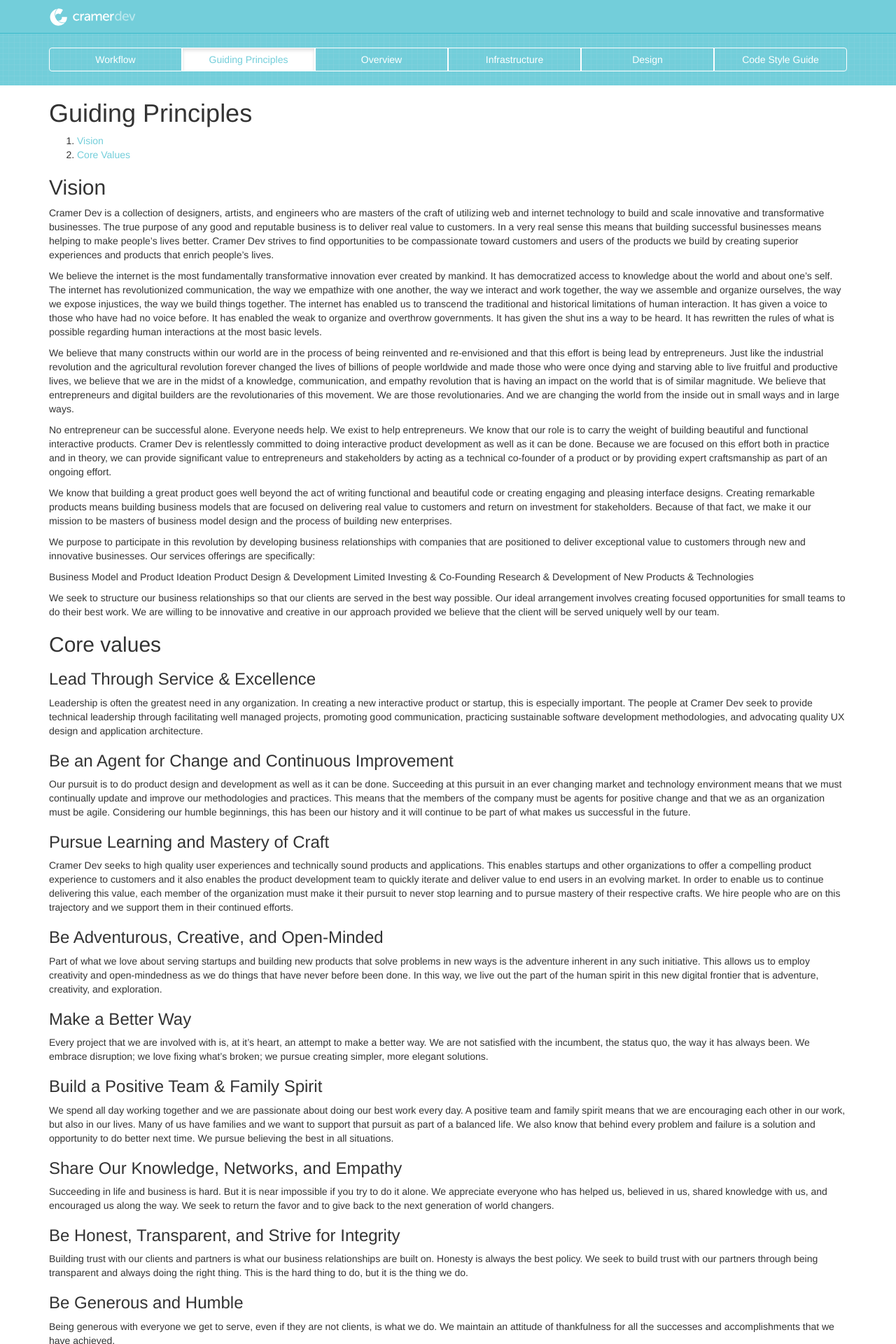
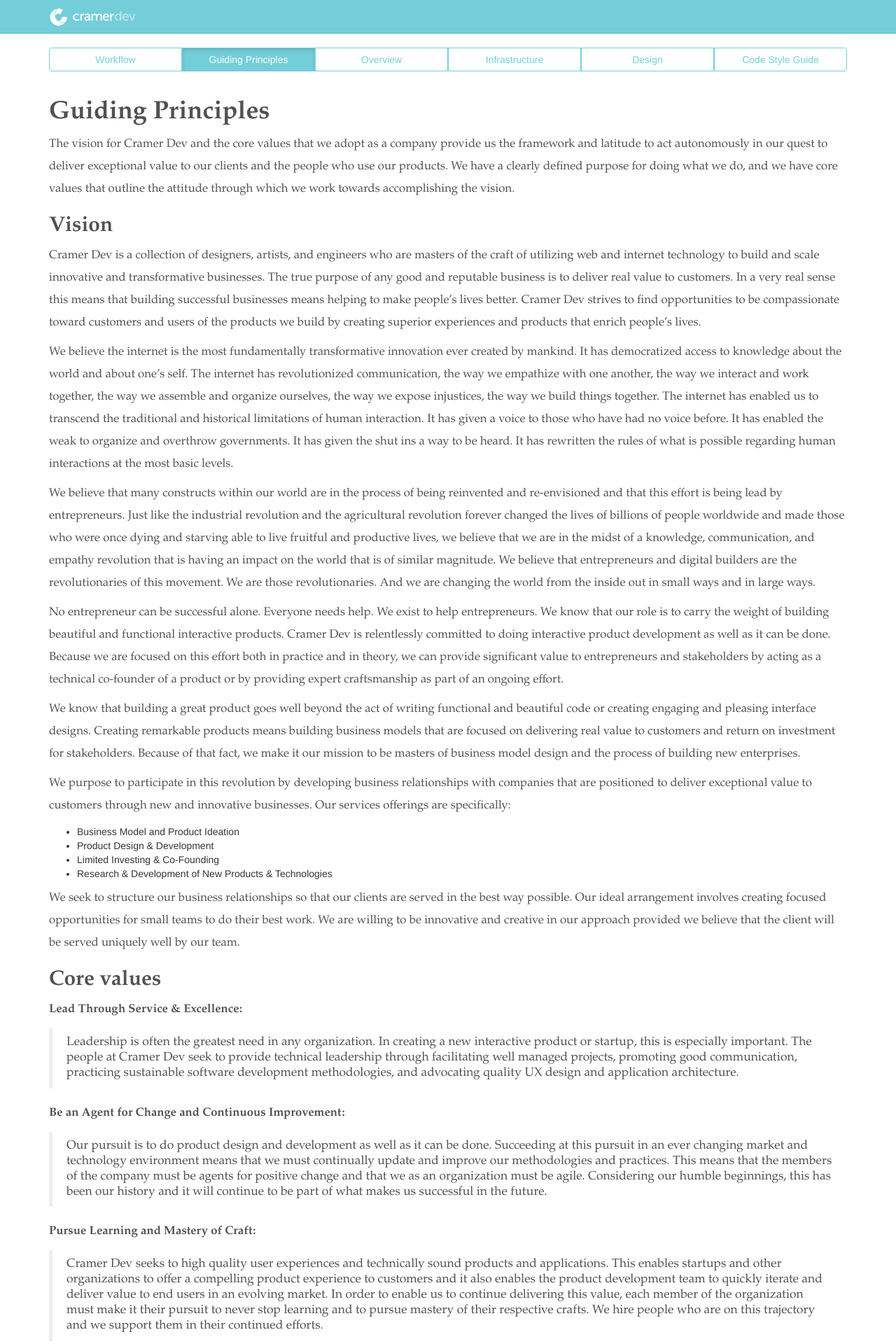
Before and after one commit to cramerdev/docs, a Jekyll site: the page built from _posts/2013-9-24-guiding-principles.markdown, in a window 1280 px wide. Shown: the top 1920 px of the page at 70% size. Built offline with Jekyll 4.4.1, drawn with Linux system fonts in a browser that asks for light colours; Markdown is read by kramdown in place of the engine named in the settings; some of the changed text lies outside the part shown.

Commit message:
Updating the overview and principles
plus a few smaller css changes to make things a bit more neutral so the
focus is on the content and not the teal color.

```diff
--- a/_posts/2013-9-24-guiding-principles.markdown
+++ b/_posts/2013-9-24-guiding-principles.markdown
@@ -3,13 +3,13 @@
 title: Guiding Principles
 ---
 
-1. [Vision](#Vision)
-2. [Core Values](#Core)
+The vision for Cramer Dev and the core values that we adopt as a company provide us the framework and latitude to act autonomously in our quest to deliver exceptional value to our clients and the people who use our products. We have a clearly defined purpose for doing what we do, and we have core values that outline the attitude through which we work towards accomplishing the vision.
 
 ## Vision
-Cramer Dev is a collection of designers, artists, and engineers who are masters of the craft of utilizing web and internet technology to build and scale innovative and transformative businesses. The true purpose of any good and reputable business is to deliver real value to customers. In a very real sense this means that building successful businesses means helping to make people’s lives better. Cramer Dev strives to find opportunities to be compassionate toward customers and users of the products we build by creating superior experiences and products that enrich people’s lives.
 
-We believe the internet is the most fundamentally transformative innovation ever created by mankind. It has democratized access to knowledge about the world and about one’s self. The internet has revolutionized communication, the way we empathize with one another, the way we interact and work together, the way we assemble and organize ourselves, the way we expose injustices, the way we build things together. The internet has enabled us to transcend the traditional and historical limitations of human interaction. It has given a voice to those who have had no voice before. It has enabled the weak to organize and overthrow governments. It has given the shut ins a way to be heard. It has rewritten the rules of what is possible regarding human interactions at the most basic levels.
+Cramer Dev is a collection of designers, artists, and engineers who are masters of the craft of utilizing web and internet technology to build and scale innovative and transformative businesses. The true purpose of any good and reputable business is to deliver real value to customers. In a very real sense this means that building successful businesses means helping to make people's lives better. Cramer Dev strives to find opportunities to be compassionate toward customers and users of the products we build by creating superior experiences and products that enrich people's lives.
+
+We believe the internet is the most fundamentally transformative innovation ever created by mankind. It has democratized access to knowledge about the world and about one's self. The internet has revolutionized communication, the way we empathize with one another, the way we interact and work together, the way we assemble and organize ourselves, the way we expose injustices, the way we build things together. The internet has enabled us to transcend the traditional and historical limitations of human interaction. It has given a voice to those who have had no voice before. It has enabled the weak to organize and overthrow governments. It has given the shut ins a way to be heard. It has rewritten the rules of what is possible regarding human interactions at the most basic levels.
 
 We believe that many constructs within our world are in the process of being reinvented and re-envisioned and that this effort is being lead by entrepreneurs. Just like the industrial revolution and the agricultural revolution forever changed the lives of billions of people worldwide and made those who were once dying and starving able to live fruitful and productive lives, we believe that we are in the midst of a knowledge, communication, and empathy revolution that is having an impact on the world that is of similar magnitude. We believe that entrepreneurs and digital builders are the revolutionaries of this movement. We are those revolutionaries. And we are changing the world from the inside out in small ways and in large ways.
 
@@ -19,40 +19,41 @@
 
 We purpose to participate in this revolution by developing business relationships with companies that are positioned to deliver exceptional value to customers through new and innovative businesses. Our services offerings are specifically:
 
-Business Model and Product Ideation
-Product Design & Development
-Limited Investing & Co-Founding
-Research & Development of New Products & Technologies
+* Business Model and Product Ideation
+* Product Design & Development
+* Limited Investing & Co-Founding
+* Research & Development of New Products & Technologies
 
 We seek to structure our business relationships so that our clients are served in the best way possible. Our ideal arrangement involves creating focused opportunities for small teams to do their best work. We are willing to be innovative and creative in our approach provided we believe that the client will be served uniquely well by our team.
 
+
 ## Core values
-### Lead Through Service & Excellence
-Leadership is often the greatest need in any organization. In creating a new interactive product or startup, this is especially important. The people at Cramer Dev seek to provide technical leadership through facilitating well managed projects, promoting good communication, practicing sustainable software development methodologies, and advocating quality UX design and application architecture.
+**Lead Through Service & Excellence:**
+>Leadership is often the greatest need in any organization. In creating a new interactive product or startup, this is especially important. The people at Cramer Dev seek to provide technical leadership through facilitating well managed projects, promoting good communication, practicing sustainable software development methodologies, and advocating quality UX design and application architecture.
 
-### Be an Agent for Change and Continuous Improvement
-Our pursuit is to do product design and development as well as it can be done. Succeeding at this pursuit in an ever changing market and technology environment means that we must continually update and improve our methodologies and practices. This means that the members of the company must be agents for positive change and that we as an organization must be agile. Considering our humble beginnings, this has been our history and it will continue to be part of what makes us successful in the future.
+**Be an Agent for Change and Continuous Improvement:**
+> Our pursuit is to do product design and development as well as it can be done. Succeeding at this pursuit in an ever changing market and technology environment means that we must continually update and improve our methodologies and practices. This means that the members of the company must be agents for positive change and that we as an organization must be agile. Considering our humble beginnings, this has been our history and it will continue to be part of what makes us successful in the future.
 
-### Pursue Learning and Mastery of Craft
-Cramer Dev seeks to high quality user experiences and technically sound products and applications. This enables startups and other organizations to offer a compelling product experience to customers and it also enables the product development team to quickly iterate and deliver value to end users in an evolving market. In order to enable us to continue delivering this value, each member of the organization must make it their pursuit to never stop learning and to pursue mastery of their respective crafts. We hire people who are on this trajectory and we support them in their continued efforts.
+**Pursue Learning and Mastery of Craft:**
+> Cramer Dev seeks to high quality user experiences and technically sound products and applications. This enables startups and other organizations to offer a compelling product experience to customers and it also enables the product development team to quickly iterate and deliver value to end users in an evolving market. In order to enable us to continue delivering this value, each member of the organization must make it their pursuit to never stop learning and to pursue mastery of their respective crafts. We hire people who are on this trajectory and we support them in their continued efforts.
 
-### Be Adventurous, Creative, and Open-Minded
-Part of what we love about serving startups and building new products that solve problems in new ways is the adventure inherent in any such initiative. This allows us to employ creativity and open-mindedness as we do things that have never before been done. In this way, we live out the part of the human spirit in this new digital frontier that is adventure, creativity, and exploration.
+**Be Adventurous, Creative, and Open-Minded:**
+> Part of what we love about serving startups and building new products that solve problems in new ways is the adventure inherent in any such initiative. This allows us to employ creativity and open-mindedness as we do things that have never before been done. In this way, we live out the part of the human spirit in this new digital frontier that is adventure, creativity, and exploration.
 
-### Make a Better Way
-Every project that we are involved with is, at it’s heart, an attempt to make a better way. We are not satisfied with the incumbent, the status quo, the way it has always been. We embrace disruption; we love fixing what’s broken; we pursue creating simpler, more elegant solutions.
+**Make a Better Way:**
+> Every project that we are involved with is, at it’s heart, an attempt to make a better way. We are not satisfied with the incumbent, the status quo, the way it has always been. We embrace disruption; we love fixing what's broken; we pursue creating simpler, more elegant solutions.
 
-### Build a Positive Team & Family Spirit
-We spend all day working together and we are passionate about doing our best work every day. A positive team and family spirit means that we are encouraging each other in our work, but also in our lives. Many of us have families and we want to support that pursuit as part of a balanced life. We also know that behind every problem and failure is a solution and opportunity to do better next time. We pursue believing the best in all situations.
+**Build a Positive Team & Family Spirit:**
+> We spend all day working together and we are passionate about doing our best work every day. A positive team and family spirit means that we are encouraging each other in our work, but also in our lives. Many of us have families and we want to support that pursuit as part of a balanced life. We also know that behind every problem and failure is a solution and opportunity to do better next time. We pursue believing the best in all situations.
 
-### Share Our Knowledge, Networks, and Empathy
-Succeeding in life and business is hard. But it is near impossible if you try to do it alone. We appreciate everyone who has helped us, believed in us, shared knowledge with us, and encouraged us along the way. We seek to return the favor and to give back to the next generation of world changers.
+**Share Our Knowledge, Networks, and Empathy:**
+> Succeeding in life and business is hard. But it is near impossible if you try to do it alone. We appreciate everyone who has helped us, believed in us, shared knowledge with us, and encouraged us along the way. We seek to return the favor and to give back to the next generation of world changers.
 
-### Be Honest, Transparent, and Strive for Integrity
-Building trust with our clients and partners is what our business relationships are built on. Honesty is always the best policy. We seek to build trust with our partners through being transparent and always doing the right thing. This is the hard thing to do, but it is the thing we do.
+**Be Honest, Transparent, and Strive for Integrity:**
+> Building trust with our clients and partners is what our business relationships are built on. Honesty is always the best policy. We seek to build trust with our partners through being transparent and always doing the right thing. This is the hard thing to do, but it is the thing we do.
 
-### Be Generous and Humble
-Being generous with everyone we get to serve, even if they are not clients, is what we do. We maintain an attitude of thankfulness for all the successes and accomplishments that we have achieved.
+**Be Generous and Humble:**
+> Being generous with everyone we get to serve, even if they are not clients, is what we do. We maintain an attitude of thankfulness for all the successes and accomplishments that we have achieved.
 
-### Be Passionate and Work Hard
-If you can’t be passionate about your work, you’re probably in the wrong field. Part of the human experience is caring deeply about our work. We do our best work when we are most passionate about what we’re doing. But life is short and things change fast, so we seek to stop short of becoming emotionally invested in the projects that we are fortunate enough to work on. But we always work hard and seize every opportunity we are given.
+**Be Passionate and Work Hard:**
+>If you can't be passionate about your work, you're probably in the wrong field. Part of the human experience is caring deeply about our work. We do our best work when we are most passionate about what we're doing. But life is short and things change fast, so we seek to stop short of becoming emotionally invested in the projects that we are fortunate enough to work on. But we always work hard and seize every opportunity we are given.
--- a/css/main.css
+++ b/css/main.css
@@ -1,5 +1,5 @@
+/** Setting Header Styles **/
 header {
-  background: url(../images/pattern.png) #73CEDA;
   color: #fff;
   padding-bottom: 20px;
 }
@@ -18,22 +18,38 @@
 }
 
 header .btn {
-  border-color: #fff;
+  border-color: #73CEDA;
   background: none;
-  color: #fff;
+  color: #73CEDA;
   text-transform: capitalize;
 }
 
 header .btn.active {
-  background: #fff;
-  border-color: #fff;
-  color: #73CEDA;
+  background: #73CEDA;
+  border-color: #73CEDA;
+  color: #fff;
 }
 
 header .btn:hover {
   background: #fff;
   color: #73CEDA;
-  border: none;
+  border-color: #73CEDA;
+  text-decoration: underline;
 }
 
 .main a, .main a:visited { color: #73CEDA; }
+
+/** Setting Global Fonts For Paragraphs & Headers **/
+p, h1, h2, h3, h4, h5, h6 {
+	font-family: "Palatino Linotype", "Book Antiqua", Palatino, serif;
+	color: #525151;
+	font-weight: bold;
+}
+
+/** Setting Content Styles **/
+p {
+	font-size: 1.2em;
+	letter-spacing: normal;
+	line-height: 32px;
+	font-weight: normal;
+}
```
Also changed, not shown: README.markdown (+7 -0 lines), _posts/2013-09-23-overview.markdown (+4 -4 lines).
